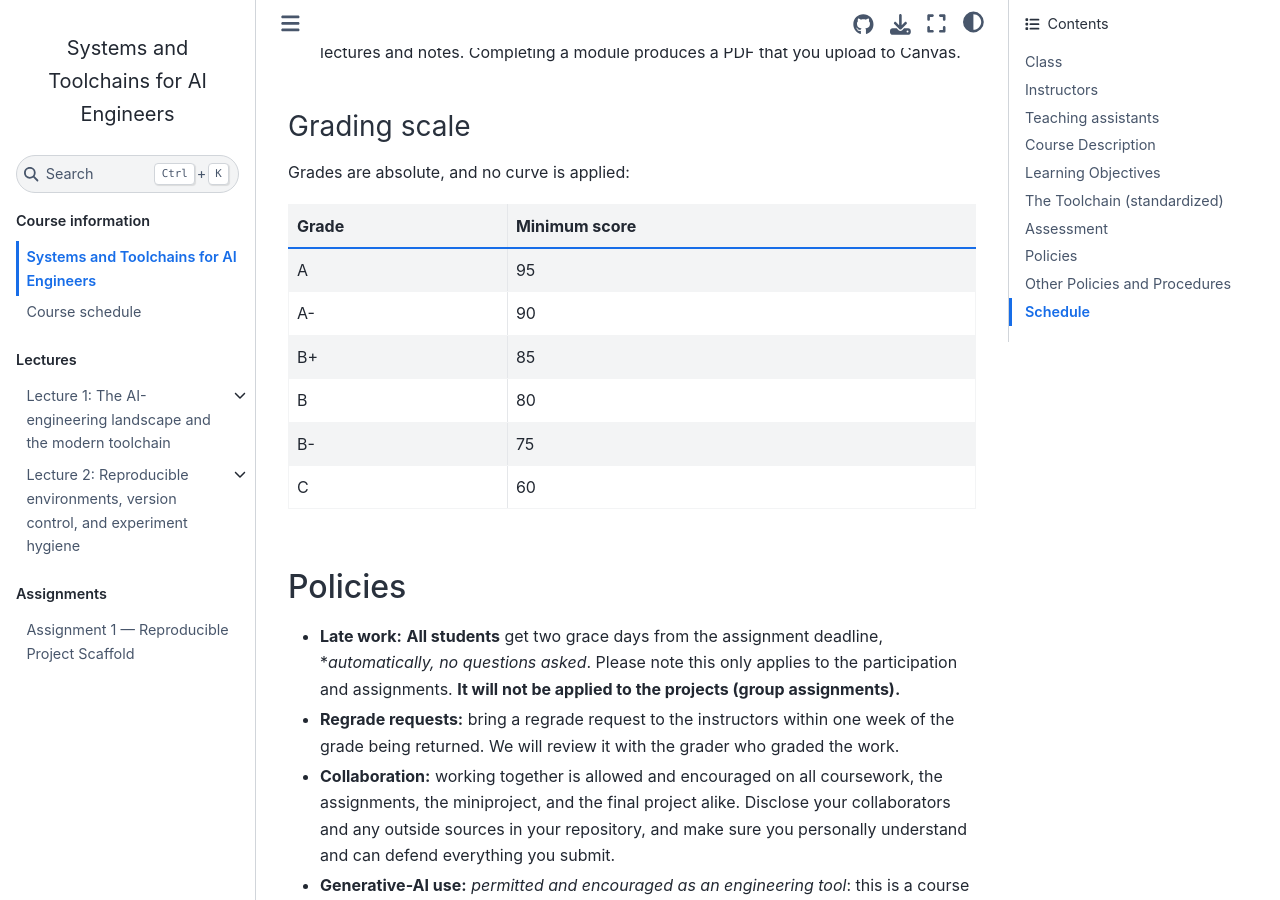
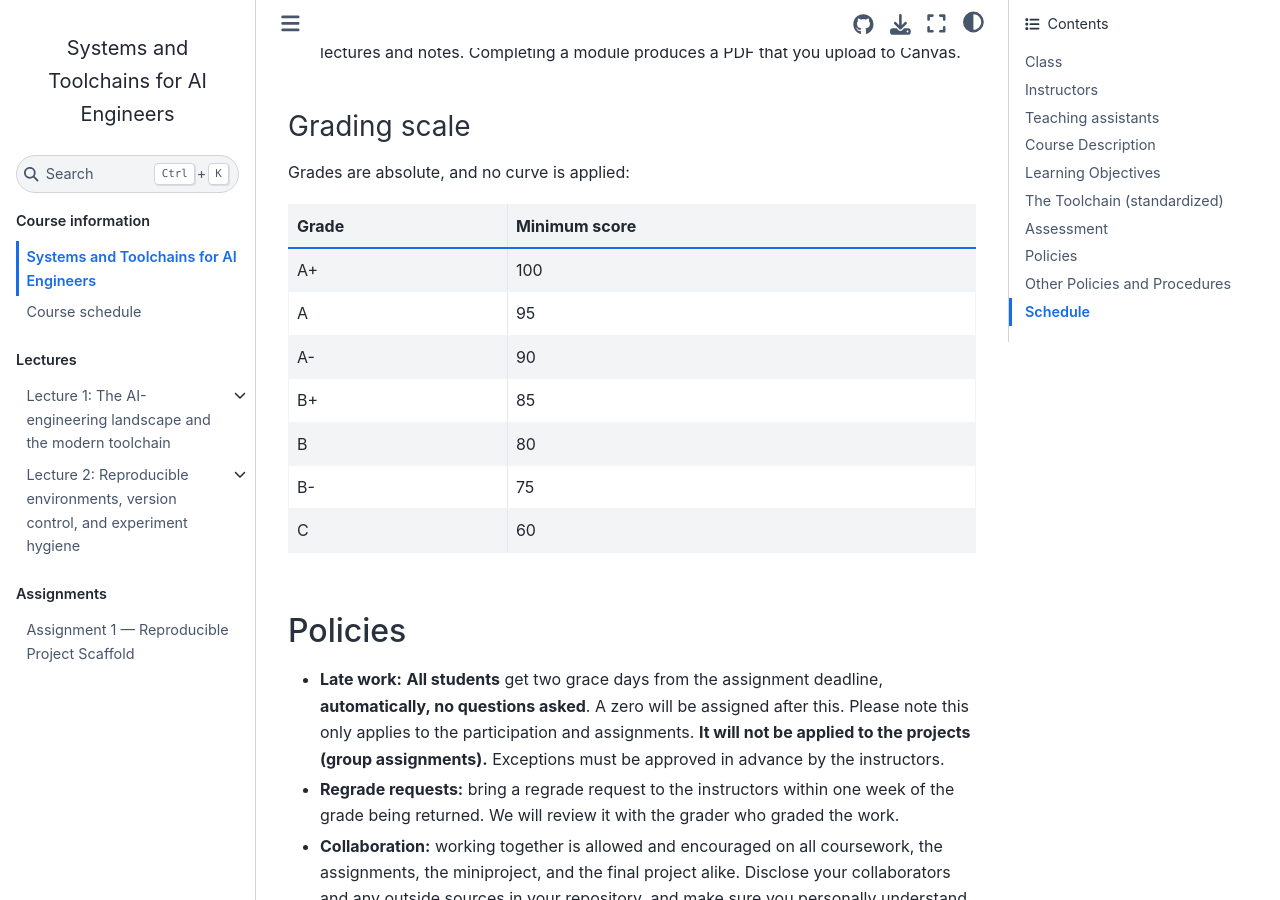
Before and after one commit to jkitchin/f26-06763, a Jupyter Book: the page built from course/syllabus.md, in a window 1280 px wide and 900 px high, scrolled down 2919 px. Built offline with Jupyter Book 1.0.4 settings and Sphinx 7.4.7 and the Sphinx Book theme 1.1.4, drawn with Linux system fonts in a browser that asks for light colours; pages that are not in the unit, such as notebooks, are missing from menus.

Commit message:
Update late work policy in syllabus
Clarified late work policy and added consequences for late submissions.

```diff
--- a/course/syllabus.md
+++ b/course/syllabus.md
@@ -105,6 +105,7 @@ Grades are absolute, and no curve is applied:
 
 | Grade | Minimum score |
 |-------|---------------|
+| A+   | 100 |
 | A     | 95 |
 | A-    | 90 |
 | B+    | 85 |
@@ -115,7 +116,7 @@ Grades are absolute, and no curve is applied:
 
 ## Policies
 
-- **Late work:** **All students** get two grace days from the assignment deadline, **automatically, no questions asked*. Please note this only applies to the participation and assignments. **It will not be applied to the projects (group assignments).**
+- **Late work:** **All students** get two grace days from the assignment deadline, **automatically, no questions asked**. A zero will be assigned after this. Please note this only applies to the participation and assignments. **It will not be applied to the projects (group assignments).** Exceptions must be approved in advance by the instructors.
 - **Regrade requests:** bring a regrade request to the instructors within one week of the
   grade being returned. We will review it with the grader who graded the work.
 - **Collaboration:** working together is allowed and encouraged on all coursework, the
```
